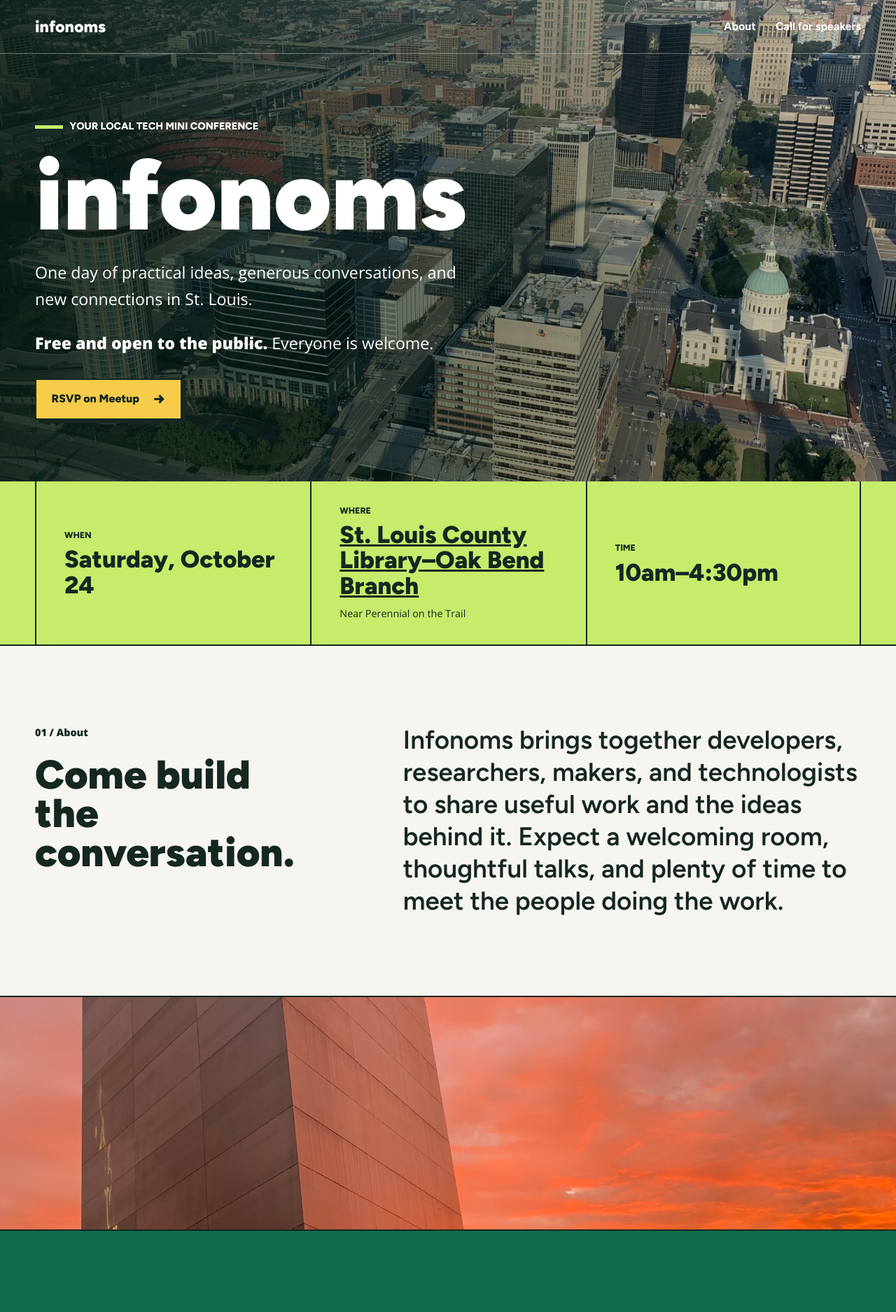
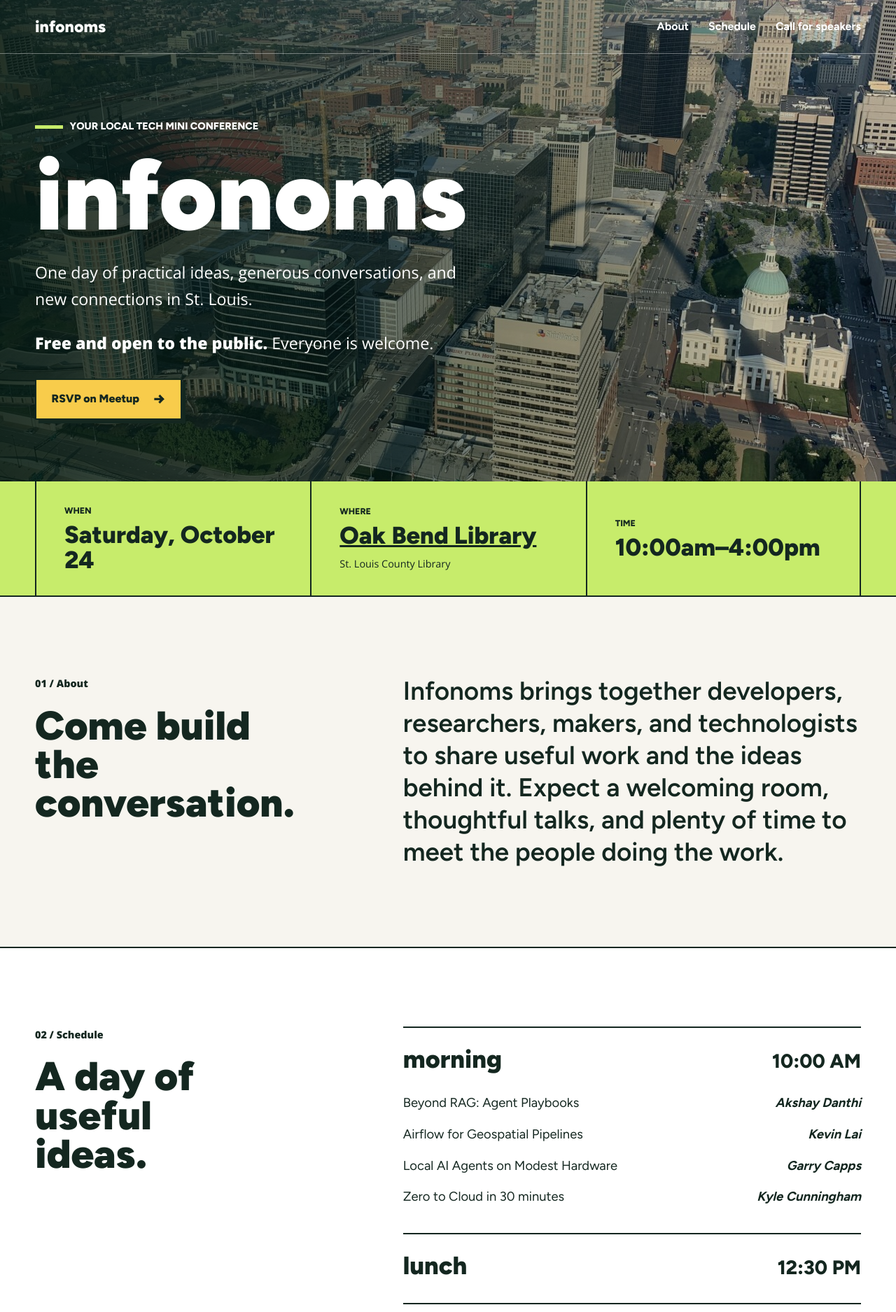
Before and after one commit to aayushgauba/stlacm, a Django app: page /infonoms/ in a window 1280 px wide. Shown: the top 1875 px of the page at 70% size. Run offline with Django 5.2, Linux system fonts and the light colour scheme.

Commit message:
New Changes

```diff
--- a/pages/views.py
+++ b/pages/views.py
@@ -17,21 +17,55 @@ def infonoms(request):
     event = {
         'city': 'St. Louis',
         'date': 'Saturday, October 24',
-        'time': '10am–4:30pm',
-        'location': 'St. Louis County Library–Oak Bend Branch',
+        'time': '10:00am–4:00pm',
+        'location': 'Oak Bend Library',
         'location_url': 'https://www.slcl.org/hours-and-locations/oak-bend-branch',
-        'location_note': 'Near Perennial on the Trail',
+        'location_note': 'St. Louis County Library',
         'format': 'Local tech mini conference',
         'proposal_url': 'https://sessionize.com/infonoms',
         'rsvp_url': 'https://www.meetup.com/st-louis-computing-chapter/events/316447937',
         **getattr(settings, 'INFONOMS_EVENT', {}),
     }
+    schedule = [
+        {
+            'label': 'Morning',
+            'time': '10:00 AM',
+            'items': [
+                {'title': 'Beyond RAG: Agent Playbooks', 'speaker': 'Akshay Danthi'},
+                {'title': 'Airflow for Geospatial Pipelines', 'speaker': 'Kevin Lai'},
+                {'title': 'Local AI Agents on Modest Hardware', 'speaker': 'Garry Capps'},
+                {'title': 'Zero to Cloud in 30 minutes', 'speaker': 'Kyle Cunningham'},
+            ],
+        },
+        {
+            'label': 'Lunch',
+            'time': '12:30 PM',
+            'items': [],
+        },
+        {
+            'label': 'Afternoon',
+            'time': '1:30 PM',
+            'items': [
+                {'title': 'Backpropagation & Human Cognition', 'speaker': 'Michael Crist'},
+                {'title': 'Promises, Observables, & Signals', 'speaker': 'Lance Finney'},
+                {'title': 'How LLMs Recall', 'speaker': 'Ayoub Ghriss'},
+                {'title': 'Rust Lifetimes in the Wild', 'speaker': 'Asha Somayajula'},
+                {'title': 'Using AI for Vulnerability Analysis', 'speaker': 'Noland Crane'},
+            ],
+        },
+        {
+            'label': 'Closing',
+            'time': '4:00 PM',
+            'items': [],
+        },
+    ]
     return render(request, 'pages/infonoms.html', {
         'site': {
             'title': 'infonoms',
             'description': 'Your local tech mini conference in St. Louis.',
             'event': event,
         },
+        'schedule': schedule,
     })
 
 
--- a/static/infonoms/css/infonoms.css
+++ b/static/infonoms/css/infonoms.css
@@ -50,6 +50,17 @@
     .intro h2 { max-width: 9ch; font-size: clamp(2.8rem,4.5vw,4.4rem); font-weight: 900; text-wrap: balance; }
     .cfp h2 { font-size: clamp(2.8rem,6vw,5.5rem); font-weight: 900; text-wrap: balance; }
     .intro-copy { margin: 0; max-width: 720px; font-family: "Figtree", sans-serif; font-size: clamp(1.45rem,3vw,2.3rem); font-weight: 600; line-height: 1.25; }
+    .schedule { background: var(--white); border-block: 2px solid var(--line); }
+    .schedule-inner { width: min(calc(100% - 3rem), var(--content)); margin: 0 auto; padding: 7rem 0; display: grid; grid-template-columns: minmax(0,.9fr) minmax(0,1.35fr); gap: clamp(3rem,7vw,6rem); align-items: start; }
+    .schedule h2 { max-width: 9ch; font-size: clamp(2.8rem,4.5vw,4.4rem); font-weight: 900; text-wrap: balance; }
+    .schedule-list { border-top: 2px solid var(--line); }
+    .schedule-block { padding: 1.5rem 0 1.75rem; border-bottom: 2px solid var(--line); }
+    .schedule-heading { display: flex; align-items: baseline; justify-content: space-between; gap: 1rem; }
+    .schedule-heading h3 { font-size: clamp(1.5rem,3vw,2.25rem); font-weight: 850; text-transform: lowercase; }
+    .schedule-heading time { font-family: "Figtree", sans-serif; font-size: clamp(1.25rem,2.3vw,1.75rem); font-weight: 800; white-space: nowrap; }
+    .schedule-items { margin: 1rem 0 0; padding: 0; list-style: none; }
+    .schedule-items li { display: flex; justify-content: space-between; gap: 2rem; padding: .65rem 0; font-family: "Figtree", sans-serif; font-size: 1.15rem; line-height: 1.3; }
+    .schedule-items strong { font-style: italic; text-align: right; white-space: nowrap; }
     .photo-break { min-height: 42vh; background: url("../arch2.jpg") 50% 42% / cover no-repeat; border-block: 2px solid var(--line); }
 
     .cfp { background: var(--green); color: var(--white); }
@@ -76,7 +87,9 @@
       .facts-inner { grid-template-columns: 1fr; }
       .fact, .fact:last-child { min-height: 0; padding: 1.5rem 1rem; border-inline: 0; border-bottom: 2px solid var(--line); }
       .fact:last-child { border-bottom: 0; }
-      .intro, .cfp-inner { grid-template-columns: 1fr; padding: 4.5rem 0; gap: 2.5rem; }
+      .intro, .schedule-inner, .cfp-inner { grid-template-columns: 1fr; padding: 4.5rem 0; gap: 2.5rem; }
+      .schedule-items li { align-items: flex-start; flex-direction: column; gap: .2rem; }
+      .schedule-items strong { text-align: left; }
       .photo-break { min-height: 32vh; }
       .footer-inner { min-height: 180px; flex-direction: column; align-items: flex-start; justify-content: space-between; }
     }
--- a/templates/pages/infonoms.html
+++ b/templates/pages/infonoms.html
@@ -15,6 +15,7 @@
       <a class="wordmark" href="#top">infonoms</a>
       <ul class="nav-links">
         <li><a href="#about">About</a></li>
+        <li><a href="#schedule">Schedule</a></li>
         <li><a href="#speakers">Call for speakers</a></li>
       </ul>
     </div>
@@ -50,12 +51,41 @@
       <p class="intro-copy">Infonoms brings together developers, researchers, makers, and technologists to share useful work and the ideas behind it. Expect a welcoming room, thoughtful talks, and plenty of time to meet the people doing the work.</p>
     </section>
 
+    <section class="schedule" id="schedule">
+      <div class="schedule-inner">
+        <div>
+          <span class="section-number">02 / Schedule</span>
+          <h2>A day of useful ideas.</h2>
+        </div>
+        <div class="schedule-list">
+          {% for block in schedule %}
+            <section class="schedule-block" aria-labelledby="schedule-{{ forloop.counter }}">
+              <div class="schedule-heading">
+                <h3 id="schedule-{{ forloop.counter }}">{{ block.label }}</h3>
+                <time>{{ block.time }}</time>
+              </div>
+              {% if block.items %}
+                <ul class="schedule-items">
+                  {% for item in block.items %}
+                    <li>
+                      <span>{{ item.title }}</span>
+                      <strong>{{ item.speaker }}</strong>
+                    </li>
+                  {% endfor %}
+                </ul>
+              {% endif %}
+            </section>
+          {% endfor %}
+        </div>
+      </div>
+    </section>
+
     <div class="photo-break" role="img" aria-label="The Gateway Arch framed against a blue sky"></div>
 
     <section class="cfp" id="speakers">
       <div class="cfp-inner">
         <div>
-          <span class="section-number">02 / Call for speakers</span>
+          <span class="section-number">03 / Call for speakers</span>
           <h2>Present at Infonoms.</h2>
           <p class="cfp-lead">We are looking for clear, engaging talks from people at every stage of their career. Share a lesson learned, a problem solved, or a question worth exploring.</p>
           {% if site.event.proposal_url %}
```
Also changed, not shown: pages/tests.py (+17 -0 lines).
